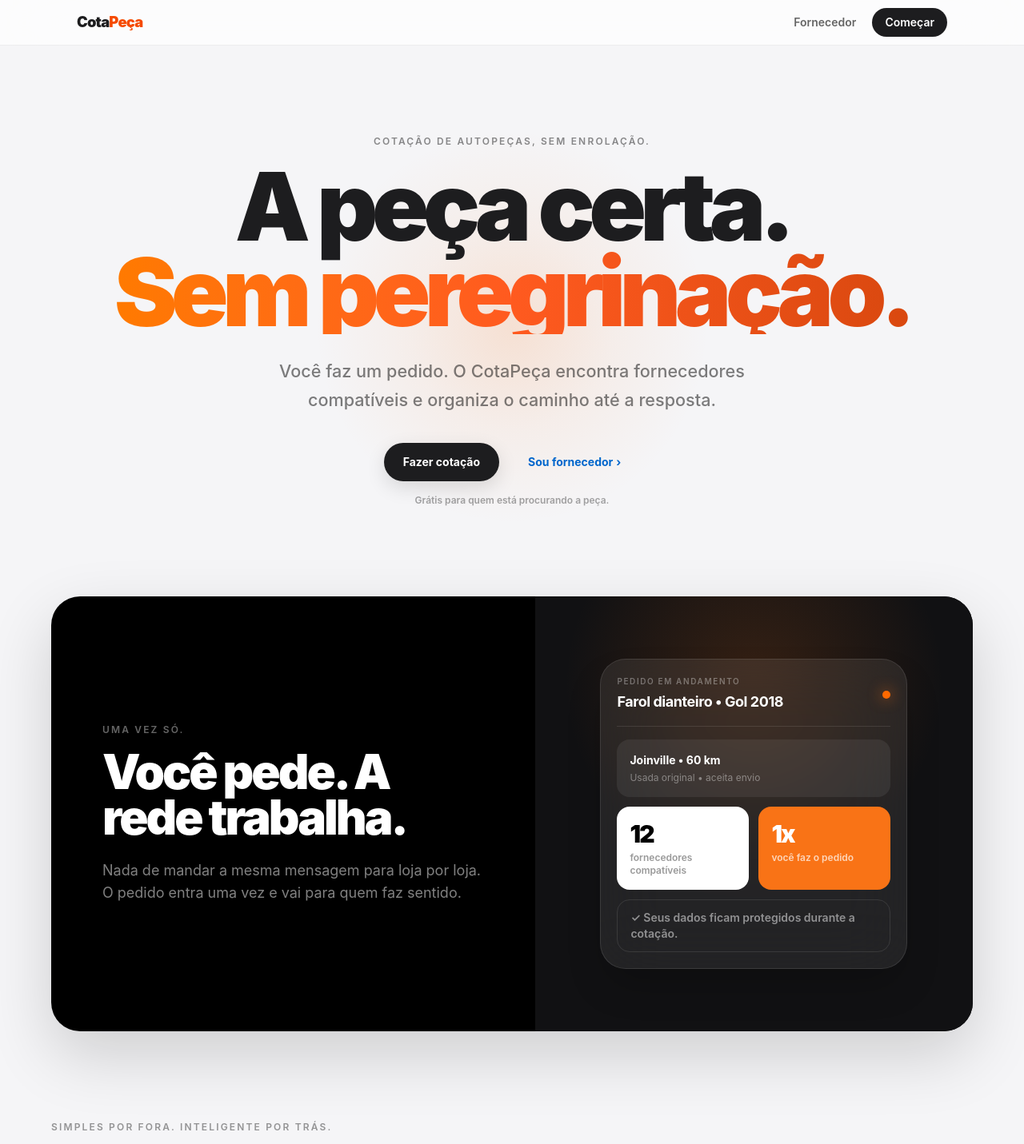
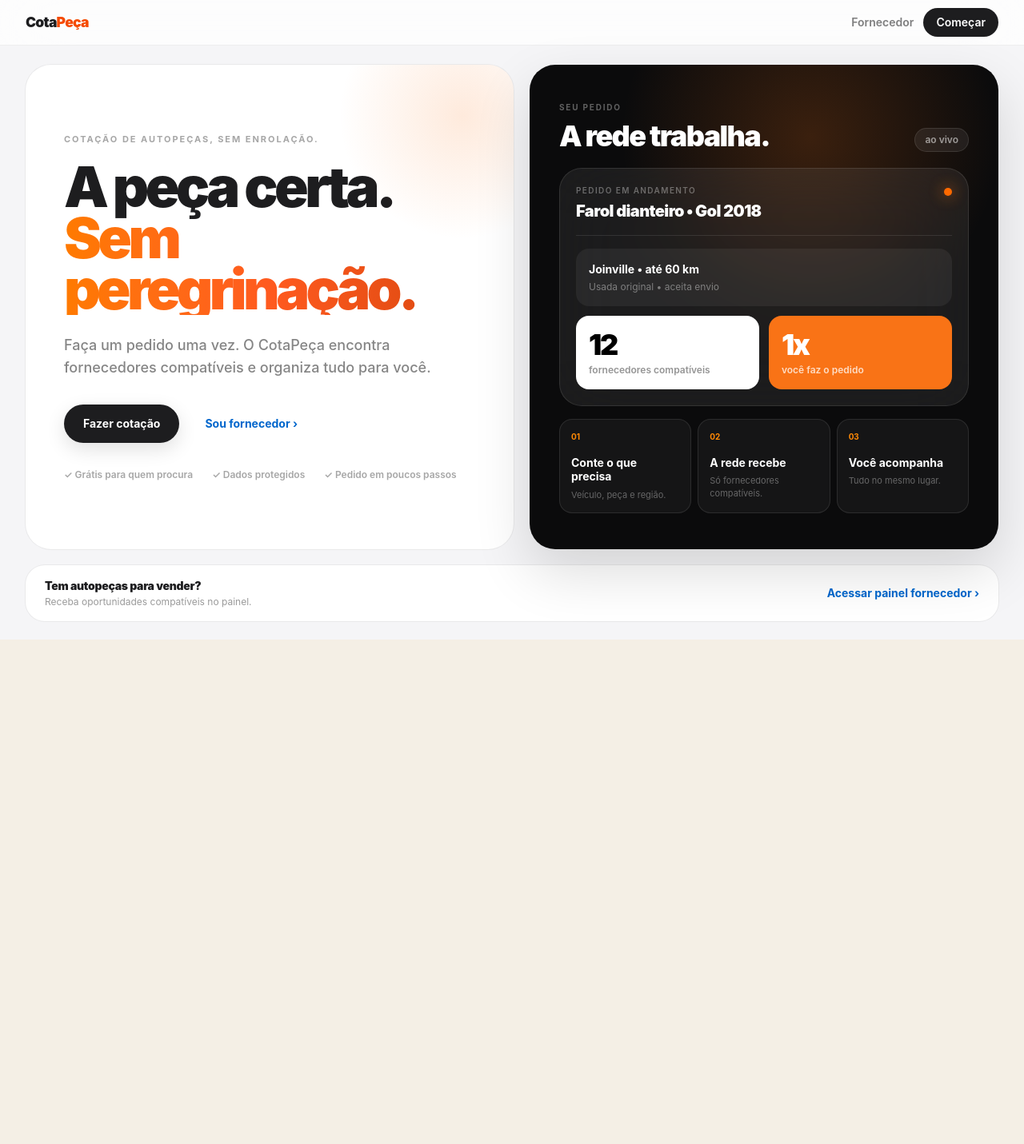
Before and after one commit to armedeiros-glitch/arenalive-site, a Next.js app in the folder cotapeca-recovered/: page / in a window 1280 px wide. Shown: the top 1431 px of the page at 80% size. After the commit the page ends 800 px from the top, so only its background shows below. Built offline with nearby package versions, Linux system fonts and the light colour scheme.

Commit message:
feat: transforma home do CotaPeca em interface compacta de app

```diff
--- a/cotapeca-recovered/app/page.tsx
+++ b/cotapeca-recovered/app/page.tsx
@@ -1,116 +1,114 @@
 import Link from "next/link";
 
 const steps = [
-  ["01", "Conte o que precisa", "Veículo, peça e região em poucos passos."],
-  ["02", "O CotaPeça distribui", "O pedido chega a fornecedores compatíveis com o seu caso."],
-  ["03", "Você acompanha", "Menos ligação, menos tempo perdido, mais clareza."],
+  ["01", "Conte o que precisa", "Veículo, peça e região."],
+  ["02", "A rede recebe", "Só fornecedores compatíveis."],
+  ["03", "Você acompanha", "Tudo no mesmo lugar."],
 ];
 
 export default function Home() {
   return (
-    <main className="min-h-screen overflow-hidden bg-[#f5f5f7] text-[#1d1d1f]">
-      <header className="sticky top-0 z-30 border-b border-black/[.06] bg-white/70 backdrop-blur-2xl">
-        <div className="mx-auto flex h-14 w-full max-w-6xl items-center justify-between px-5 sm:px-8">
-          <Link href="/" className="text-[1.15rem] font-black tracking-[-.045em]">
+    <main className="min-h-screen bg-[#f5f5f7] text-[#1d1d1f] lg:h-screen lg:overflow-hidden">
+      <header className="border-b border-black/[.06] bg-white/75 backdrop-blur-2xl">
+        <div className="mx-auto flex h-14 w-full max-w-7xl items-center justify-between px-5 sm:px-8">
+          <Link href="/" className="text-[1.1rem] font-black tracking-[-.045em]">
             Cota<span className="text-orange-600">Peça</span>
           </Link>
-          <nav className="flex items-center gap-5 text-sm font-semibold text-black/60">
-            <Link href="/auth/login?next=/supplier/opportunities" className="transition hover:text-black">Fornecedor</Link>
-            <Link href="/auth/login?next=/cotacao" className="rounded-full bg-[#1d1d1f] px-4 py-2 text-white transition hover:bg-black">Começar</Link>
+          <nav className="flex items-center gap-3 text-sm font-semibold">
+            <Link href="/auth/login?next=/supplier/opportunities" className="hidden text-black/50 transition hover:text-black sm:block">
+              Fornecedor
+            </Link>
+            <Link href="/auth/login?next=/cotacao" className="rounded-full bg-[#1d1d1f] px-4 py-2 text-white transition hover:bg-black">
+              Começar
+            </Link>
           </nav>
         </div>
       </header>
 
-      <section className="relative isolate mx-auto flex min-h-[78vh] max-w-6xl flex-col items-center justify-center px-5 py-20 text-center sm:px-8 sm:py-28">
-        <div className="pointer-events-none absolute left-1/2 top-24 -z-10 h-[32rem] w-[32rem] -translate-x-1/2 rounded-full bg-[radial-gradient(circle,_rgba(249,115,22,.16)_0%,_rgba(249,115,22,.06)_35%,_transparent_68%)]" />
-        <p className="text-xs font-semibold uppercase tracking-[.18em] text-black/45">Cotação de autopeças, sem enrolação.</p>
-        <h1 className="mt-5 max-w-5xl text-[3.8rem] font-black leading-[.9] tracking-[-.065em] sm:text-[5.8rem] lg:text-[7.4rem]">
+      <div className="mx-auto grid w-full max-w-7xl gap-5 px-5 py-5 sm:px-8 lg:h-[calc(100vh-3.5rem)] lg:grid-rows-[1fr_auto] lg:py-6">
+        <section className="grid min-h-0 gap-5 lg:grid-cols-[1.02fr_.98fr]">
+          <div className="relative flex min-h-[29rem] flex-col justify-center overflow-hidden rounded-[2rem] bg-white p-7 ring-1 ring-black/[.05] sm:p-10 lg:min-h-0 lg:p-12">
+            <div className="pointer-events-none absolute -right-24 -top-24 h-80 w-80 rounded-full bg-[radial-gradient(circle,_rgba(249,115,22,.15)_0%,_transparent_68%)]" />
+            <p className="text-[11px] font-bold uppercase tracking-[.18em] text-black/35">Cotação de autopeças, sem enrolação.</p>
+            <h1 className="mt-5 max-w-3xl text-[3.5rem] font-black leading-[.91] tracking-[-.065em] sm:text-[4.8rem] lg:text-[clamp(4.2rem,5.5vw,6.3rem)]">
               A peça certa.
               <span className="block bg-gradient-to-r from-[#ff7a00] via-[#ff5a1f] to-[#d9480f] bg-clip-text text-transparent">Sem peregrinação.</span>
             </h1>
-        <p className="mt-7 max-w-2xl text-lg font-medium leading-8 text-black/50 sm:text-[1.35rem] sm:leading-9">
-          Você faz um pedido. O CotaPeça encontra fornecedores compatíveis e organiza o caminho até a resposta.
+            <p className="mt-6 max-w-xl text-base font-medium leading-7 text-black/48 sm:text-lg">
+              Faça um pedido uma vez. O CotaPeça encontra fornecedores compatíveis e organiza tudo para você.
             </p>
-        <div className="mt-9 flex flex-col items-center gap-3 sm:flex-row">
-          <Link href="/auth/login?next=/cotacao" className="inline-flex min-h-12 items-center justify-center rounded-full bg-[#1d1d1f] px-6 text-sm font-bold text-white shadow-[0_8px_24px_rgba(0,0,0,.12)] transition duration-200 hover:-translate-y-0.5 hover:bg-black">
+            <div className="mt-8 flex flex-wrap items-center gap-3">
+              <Link href="/auth/login?next=/cotacao" className="inline-flex min-h-12 items-center justify-center rounded-full bg-[#1d1d1f] px-6 text-sm font-bold text-white shadow-[0_8px_24px_rgba(0,0,0,.12)] transition hover:-translate-y-0.5 hover:bg-black">
                 Fazer cotação
               </Link>
-          <Link href="/auth/login?next=/supplier/opportunities" className="inline-flex min-h-12 items-center justify-center rounded-full px-6 text-sm font-bold text-[#0066cc] transition hover:bg-black/[.035]">
-            Sou fornecedor <span className="ml-1">›</span>
+              <Link href="/auth/login?next=/supplier/opportunities" className="inline-flex min-h-12 items-center justify-center rounded-full px-5 text-sm font-bold text-[#0066cc] transition hover:bg-black/[.035]">
+                Sou fornecedor ›
               </Link>
             </div>
-        <p className="mt-4 text-xs font-semibold text-black/35">Grátis para quem está procurando a peça.</p>
-      </section>
-
-      <section className="px-5 pb-8 sm:px-8 sm:pb-12">
-        <div className="mx-auto max-w-6xl overflow-hidden rounded-[2.25rem] bg-black text-white shadow-[0_30px_80px_rgba(0,0,0,.16)]">
-          <div className="grid min-h-[34rem] items-stretch lg:grid-cols-[1.05fr_.95fr]">
-            <div className="flex flex-col justify-center p-8 sm:p-12 lg:p-16">
-              <p className="text-xs font-semibold uppercase tracking-[.18em] text-white/40">Uma vez só.</p>
-              <h2 className="mt-4 max-w-xl text-4xl font-black leading-[.95] tracking-[-.05em] sm:text-6xl">Você pede. A rede trabalha.</h2>
-              <p className="mt-6 max-w-lg text-base leading-7 text-white/50 sm:text-lg">Nada de mandar a mesma mensagem para loja por loja. O pedido entra uma vez e vai para quem faz sentido.</p>
+            <div className="mt-8 flex flex-wrap gap-x-6 gap-y-2 text-xs font-semibold text-black/35">
+              <span>✓ Grátis para quem procura</span>
+              <span>✓ Dados protegidos</span>
+              <span>✓ Pedido em poucos passos</span>
+            </div>
           </div>
 
-            <div className="relative flex items-center justify-center overflow-hidden bg-[#111113] p-6 sm:p-10">
-              <div className="absolute inset-0 bg-[radial-gradient(circle_at_50%_20%,rgba(249,115,22,.16),transparent_46%)]" />
-              <div className="relative w-full max-w-sm rounded-[2rem] border border-white/10 bg-white/[.08] p-5 shadow-2xl backdrop-blur-2xl">
-                <div className="flex items-center justify-between border-b border-white/10 pb-4">
+          <div className="relative flex min-h-[29rem] items-center justify-center overflow-hidden rounded-[2rem] bg-[#0b0b0c] p-6 text-white shadow-[0_28px_70px_rgba(0,0,0,.14)] sm:p-9 lg:min-h-0">
+            <div className="absolute inset-0 bg-[radial-gradient(circle_at_60%_15%,rgba(249,115,22,.2),transparent_38%)]" />
+            <div className="relative w-full max-w-lg">
+              <div className="mb-5 flex items-end justify-between">
                 <div>
-                    <p className="text-[10px] font-semibold uppercase tracking-[.16em] text-white/35">Pedido em andamento</p>
-                    <p className="mt-1 text-lg font-bold tracking-tight">Farol dianteiro • Gol 2018</p>
+                  <p className="text-[10px] font-bold uppercase tracking-[.18em] text-white/35">Seu pedido</p>
+                  <h2 className="mt-2 text-3xl font-black tracking-[-.045em] sm:text-4xl">A rede trabalha.</h2>
                 </div>
-                  <span className="h-2.5 w-2.5 rounded-full bg-orange-500 shadow-[0_0_18px_rgba(249,115,22,.85)]" />
+                <span className="rounded-full border border-white/10 bg-white/[.07] px-3 py-1.5 text-xs font-semibold text-white/55">ao vivo</span>
               </div>
-                <div className="mt-4 grid gap-3">
-                  <div className="rounded-2xl bg-white/[.07] p-4">
-                    <p className="text-sm font-bold">Joinville • 60 km</p>
+
+              <div className="rounded-[1.75rem] border border-white/10 bg-white/[.07] p-5 backdrop-blur-2xl">
+                <div className="flex items-start justify-between border-b border-white/10 pb-4">
+                  <div>
+                    <p className="text-[10px] font-semibold uppercase tracking-[.14em] text-white/35">Pedido em andamento</p>
+                    <p className="mt-1 text-xl font-black tracking-[-.03em]">Farol dianteiro • Gol 2018</p>
+                  </div>
+                  <span className="mt-1 h-2.5 w-2.5 rounded-full bg-orange-500 shadow-[0_0_18px_rgba(249,115,22,.9)]" />
+                </div>
+
+                <div className="mt-4 grid gap-3 sm:grid-cols-2">
+                  <div className="rounded-2xl bg-white/[.06] p-4 sm:col-span-2">
+                    <p className="text-sm font-bold">Joinville • até 60 km</p>
                     <p className="mt-1 text-xs text-white/40">Usada original • aceita envio</p>
                   </div>
-                  <div className="grid grid-cols-2 gap-3">
                   <div className="rounded-2xl bg-white p-4 text-black">
-                      <p className="text-3xl font-black tracking-[-.055em]">12</p>
-                      <p className="mt-1 text-xs font-semibold text-black/40">fornecedores compatíveis</p>
+                    <p className="text-4xl font-black tracking-[-.06em]">12</p>
+                    <p className="mt-1 text-xs font-semibold text-black/42">fornecedores compatíveis</p>
                   </div>
                   <div className="rounded-2xl bg-[#f97316] p-4 text-white">
-                      <p className="text-3xl font-black tracking-[-.055em]">1x</p>
-                      <p className="mt-1 text-xs font-semibold text-white/70">você faz o pedido</p>
+                    <p className="text-4xl font-black tracking-[-.06em]">1x</p>
+                    <p className="mt-1 text-xs font-semibold text-white/75">você faz o pedido</p>
                   </div>
                 </div>
-                  <div className="rounded-2xl border border-white/10 px-4 py-3 text-sm font-semibold text-white/50">✓ Seus dados ficam protegidos durante a cotação.</div>
               </div>
+
+              <div className="mt-4 grid grid-cols-3 gap-2">
+                {steps.map(([number, title, description]) => (
+                  <div key={number} className="rounded-2xl border border-white/10 bg-white/[.045] p-3.5">
+                    <p className="text-[10px] font-bold text-orange-400">{number}</p>
+                    <p className="mt-4 text-sm font-bold leading-tight">{title}</p>
+                    <p className="mt-1.5 hidden text-[11px] leading-4 text-white/35 sm:block">{description}</p>
                   </div>
+                ))}
               </div>
             </div>
           </div>
         </section>
 
-      <section className="px-5 py-12 sm:px-8 sm:py-16">
-        <div className="mx-auto max-w-6xl">
-          <div className="max-w-2xl">
-            <p className="text-xs font-semibold uppercase tracking-[.18em] text-black/40">Simples por fora. Inteligente por trás.</p>
-            <h2 className="mt-3 text-4xl font-black tracking-[-.05em] sm:text-5xl">Três passos. Sem novela.</h2>
-          </div>
-          <div className="mt-8 grid gap-4 md:grid-cols-3">
-            {steps.map(([number, title, description]) => (
-              <article key={number} className="rounded-[1.75rem] bg-white p-6 shadow-[0_1px_0_rgba(0,0,0,.04)] ring-1 ring-black/[.05] sm:p-7">
-                <p className="text-xs font-bold text-orange-600">{number}</p>
-                <h3 className="mt-10 text-2xl font-black tracking-[-.035em]">{title}</h3>
-                <p className="mt-3 text-sm leading-6 text-black/45">{description}</p>
-              </article>
-            ))}
-          </div>
-        </div>
-      </section>
-
-      <section className="px-5 pb-16 sm:px-8 sm:pb-24">
-        <div className="mx-auto flex max-w-6xl flex-col items-start justify-between gap-6 rounded-[2rem] bg-white p-7 ring-1 ring-black/[.05] sm:flex-row sm:items-center sm:p-9">
+        <section className="flex flex-col items-start justify-between gap-3 rounded-[1.5rem] bg-white px-5 py-4 ring-1 ring-black/[.05] sm:flex-row sm:items-center sm:px-6">
           <div>
-            <p className="text-2xl font-black tracking-[-.04em]">Tem autopeças para vender?</p>
-            <p className="mt-2 text-sm text-black/45">Entre no painel e receba oportunidades compatíveis.</p>
+            <p className="text-sm font-black tracking-[-.02em]">Tem autopeças para vender?</p>
+            <p className="mt-0.5 text-xs text-black/40">Receba oportunidades compatíveis no painel.</p>
           </div>
           <Link href="/auth/login?next=/supplier/opportunities" className="text-sm font-bold text-[#0066cc]">Acessar painel fornecedor ›</Link>
+        </section>
       </div>
-      </section>
     </main>
   );
 }
```
Lines whose indentation alone changed are shown as unchanged.
